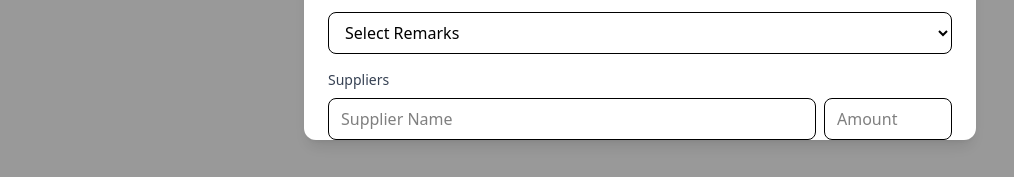
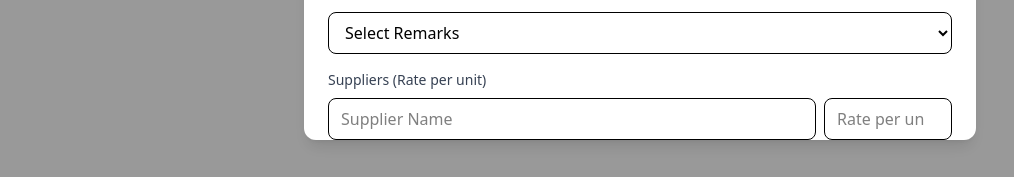
Before and after one commit to vaibhavhumain/inventory-frontend-, a Next.js app: page /feed in a window 1280 px wide. Shown: the part 620-797 px from the top of the page, without its empty margins (0-1014 px from the left). Built offline with nearby package versions, Linux system fonts and the light colour scheme.

Commit message:
Added final maybe

```diff
--- a/components/AddItemForm.js
+++ b/components/AddItemForm.js
@@ -13,7 +13,7 @@ export default function AddItemForm({ onClose, onSave }) {
     closingQty: "",
     storeLocation: "",
     remarks: "",
-    suppliers: [{ name: "", amount: "" }], // 🆕 suppliers array
+    suppliers: [{ name: "", amount: "" }], // amount = rate per unit
   });
 
   const handleChange = (e) => {
@@ -34,6 +34,7 @@ export default function AddItemForm({ onClose, onSave }) {
       ...prev,
       suppliers: [...prev.suppliers, { name: "", amount: "" }],
     }));
+
   const removeSupplier = (index) =>
     setFormData((prev) => ({
       ...prev,
@@ -48,7 +49,7 @@ const handleSubmit = (e) => {
     onSave({
       ...formData,
       weight: formData.weight ? Number(formData.weight) : undefined,
-    closingQty: enteredQty, // just send the entered qty
+      closingQty: enteredQty,
       unit: formData.unit?.trim(),
       category: formData.category?.trim(),
       suppliers: formData.suppliers.filter((s) => s.name || s.amount),
@@ -111,7 +112,9 @@ const handleSubmit = (e) => {
             </label>
             <div className="flex gap-2">
               <select
-                value={formData.customCategoryMode ? "CUSTOM" : formData.category}
+                value={
+                  formData.customCategoryMode ? "CUSTOM" : formData.category
+                }
                 onChange={(e) => {
                   if (e.target.value === "CUSTOM") {
                     setFormData((prev) => ({
@@ -144,7 +147,10 @@ const handleSubmit = (e) => {
                   placeholder="Enter Category"
                   value={formData.category}
                   onChange={(e) =>
-                    setFormData((prev) => ({ ...prev, category: e.target.value }))
+                    setFormData((prev) => ({
+                      ...prev,
+                      category: e.target.value,
+                    }))
                   }
                   className="w-40 border px-3 py-2 rounded-lg shadow-sm focus:ring-2 focus:ring-blue-400"
                 />
@@ -268,7 +274,7 @@ const handleSubmit = (e) => {
           {/* 🆕 Supplier Section */}
           <div>
             <label className="block text-sm font-medium text-gray-700 mb-2">
-              Suppliers
+              Suppliers (Rate per unit)
             </label>
             {formData.suppliers.map((supplier, index) => (
               <div key={index} className="flex gap-2 mb-2">
@@ -283,7 +289,7 @@ const handleSubmit = (e) => {
                 />
                 <input
                   type="number"
-                  placeholder="Amount"
+                  placeholder="Rate per unit"
                   value={supplier.amount}
                   onChange={(e) =>
                     handleSupplierChange(index, "amount", e.target.value)
```
Also changed, not shown: 1 other file (tests, documents, lock files or other folders). Lines whose indentation alone changed are shown as unchanged.
